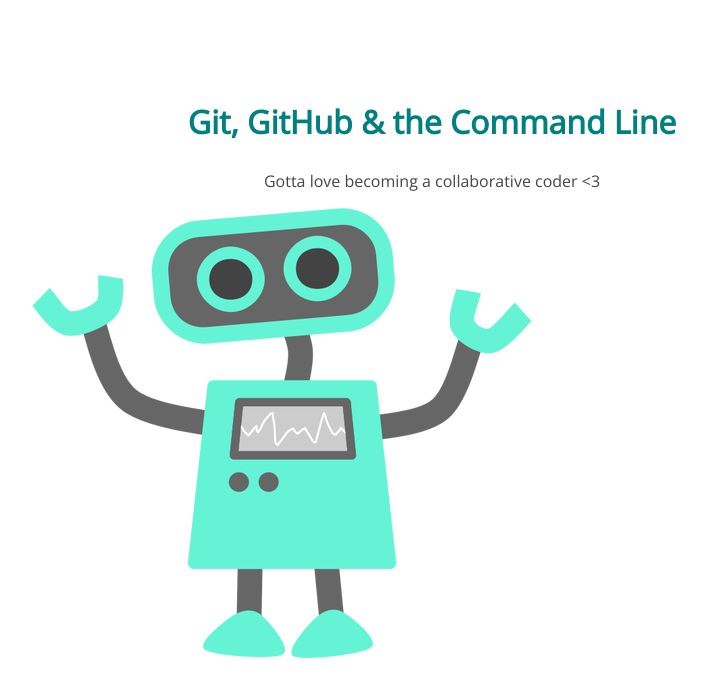
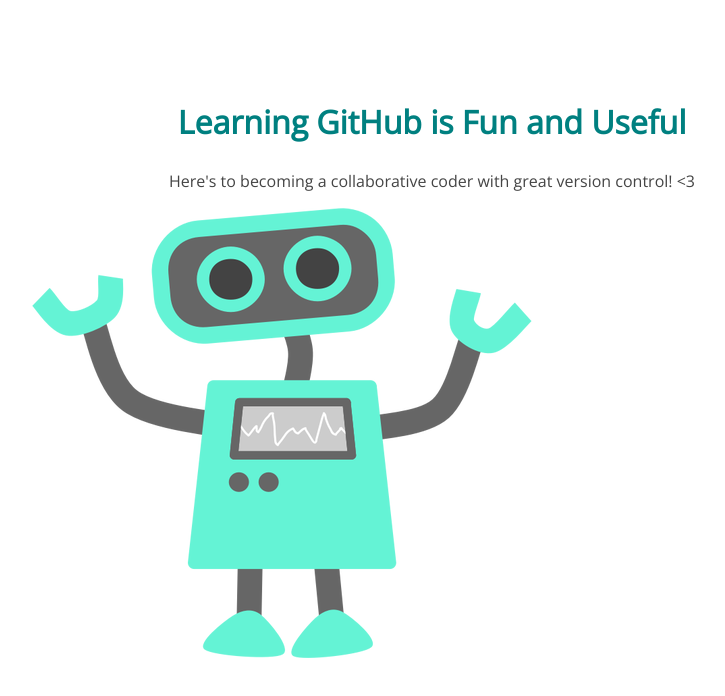
Before and after one commit to meganidas/105-project, a plain HTML site: page index.html in a window 1280 px wide. Shown: the whole page, without its empty margins (208-933 px from the left). Drawn offline with nearby package versions, Linux system fonts and the light colour scheme.

Commit message:
changed wording of h1 and p

```diff
--- a/index.html
+++ b/index.html
@@ -8,8 +8,8 @@
 </head>
 <body>
 	<section>
-		<h1>Git, GitHub & the Command Line</h1>
-		<p>Gotta love becoming a collaborative coder <3</p>
+		<h1>Learning GitHub is Fun and Useful</h1>
+		<p>Here's to becoming a collaborative coder with great version control! <3</p>
 		<img src="img/happy-blue-robot.png">
 	</section>
 </body>
```
